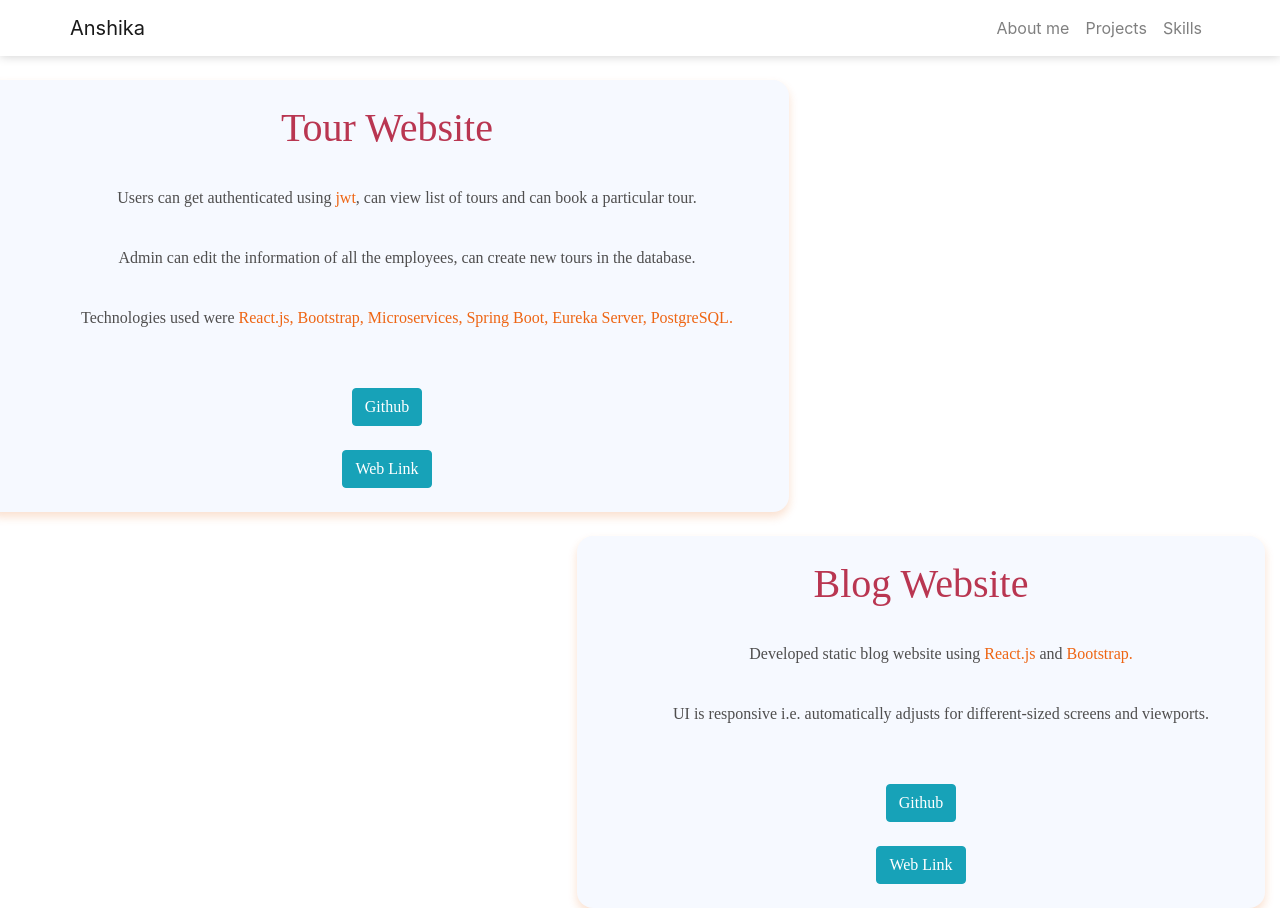
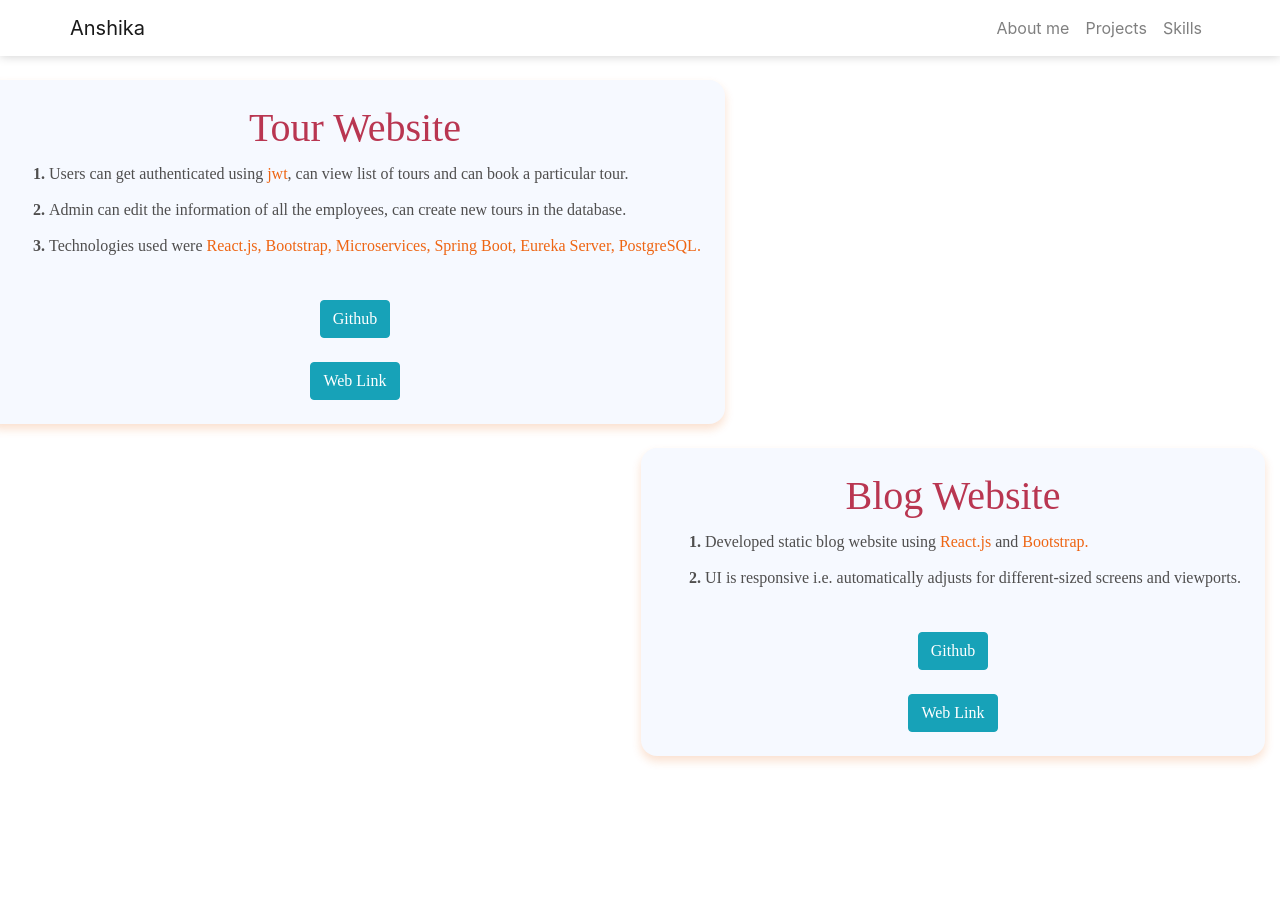
Before and after one commit to anahika/portfolio, a React (Create React App) app: page /projects in a window 1280 px wide. After the commit the page ends 800 px from the top, so only its background shows below. Built offline with nearby package versions, Linux system fonts and the light colour scheme.

Commit message:
about me page added

```diff
--- a/src/components/home/Home.js
+++ b/src/components/home/Home.js
@@ -13,7 +13,6 @@ const Home = () => {
               <Card.Img
                 src={process.env.PUBLIC_URL + "/anshika.jpeg"}
                 className="icon"
-                round
               />
               <Card.Body>
                 <Card.Title className="title"> Anshika</Card.Title>
--- a/src/components/projects/Projects.js
+++ b/src/components/projects/Projects.js
@@ -7,7 +7,7 @@ function Projects() {
       <div className="row mt-4">
         <div className=" div1 p-4">
           <h1>Tour Website </h1>
-          <ul>
+          <ol className="text-left">
             <li>
               <h6>
                 Users can get authenticated using{" "}
@@ -30,7 +30,7 @@ function Projects() {
                 </span>
               </h6>
             </li>
-          </ul>
+          </ol>
           <a href="/" className="btn btn-info mt-4">
             Github
           </a>
@@ -43,7 +43,7 @@ function Projects() {
       <div className="row justify-content-end mt-4">
         <div className=" div1 p-4">
           <h1>Blog Website </h1>
-          <ul>
+          <ol className="text-left">
             <li>
               <h6>
                 Developed static blog website using{" "}
@@ -57,7 +57,7 @@ function Projects() {
                 screens and viewports.
               </h6>
             </li>
-          </ul>
+          </ol>
           <a
             href="https://github.com/anahika/blog"
             target="_blank"
```
